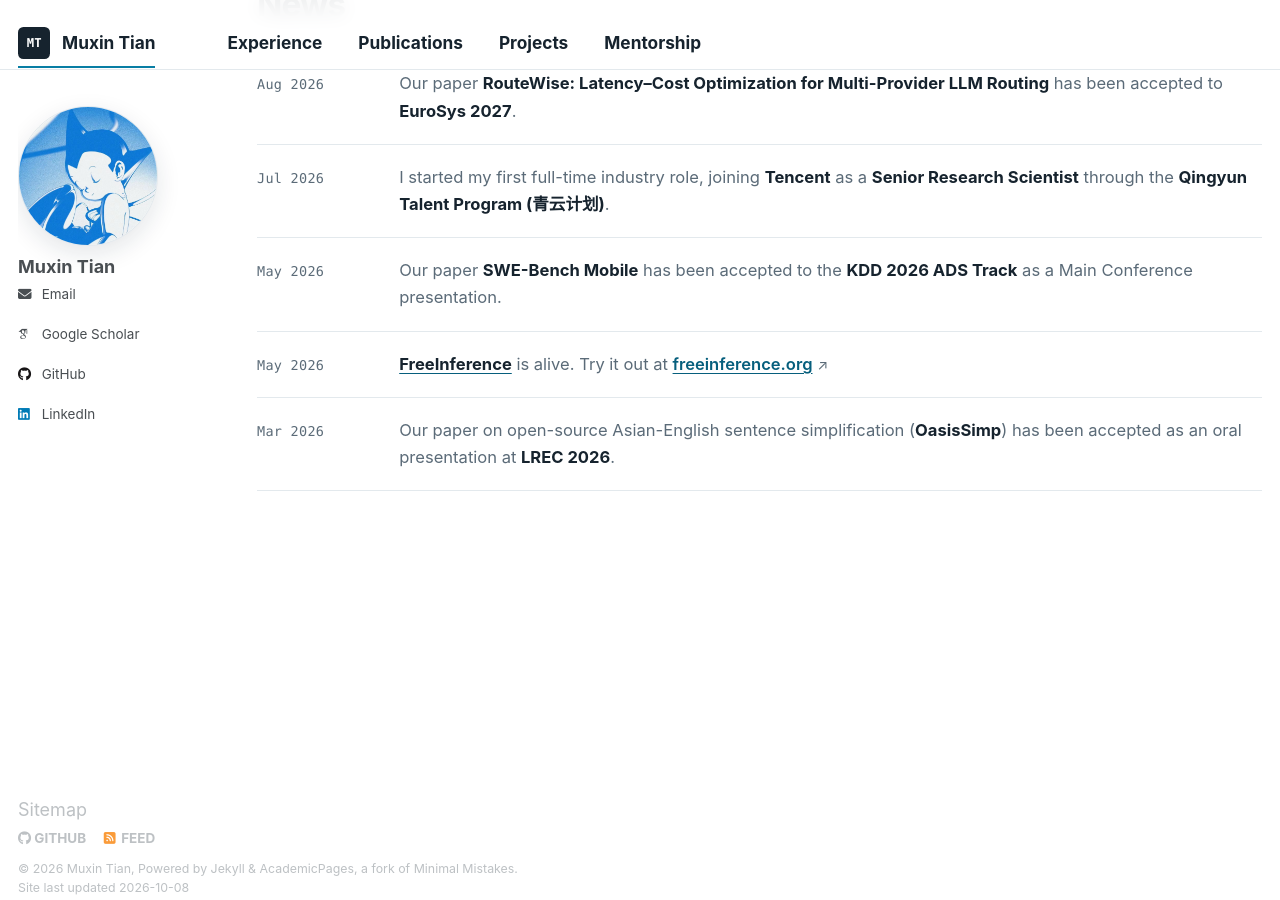
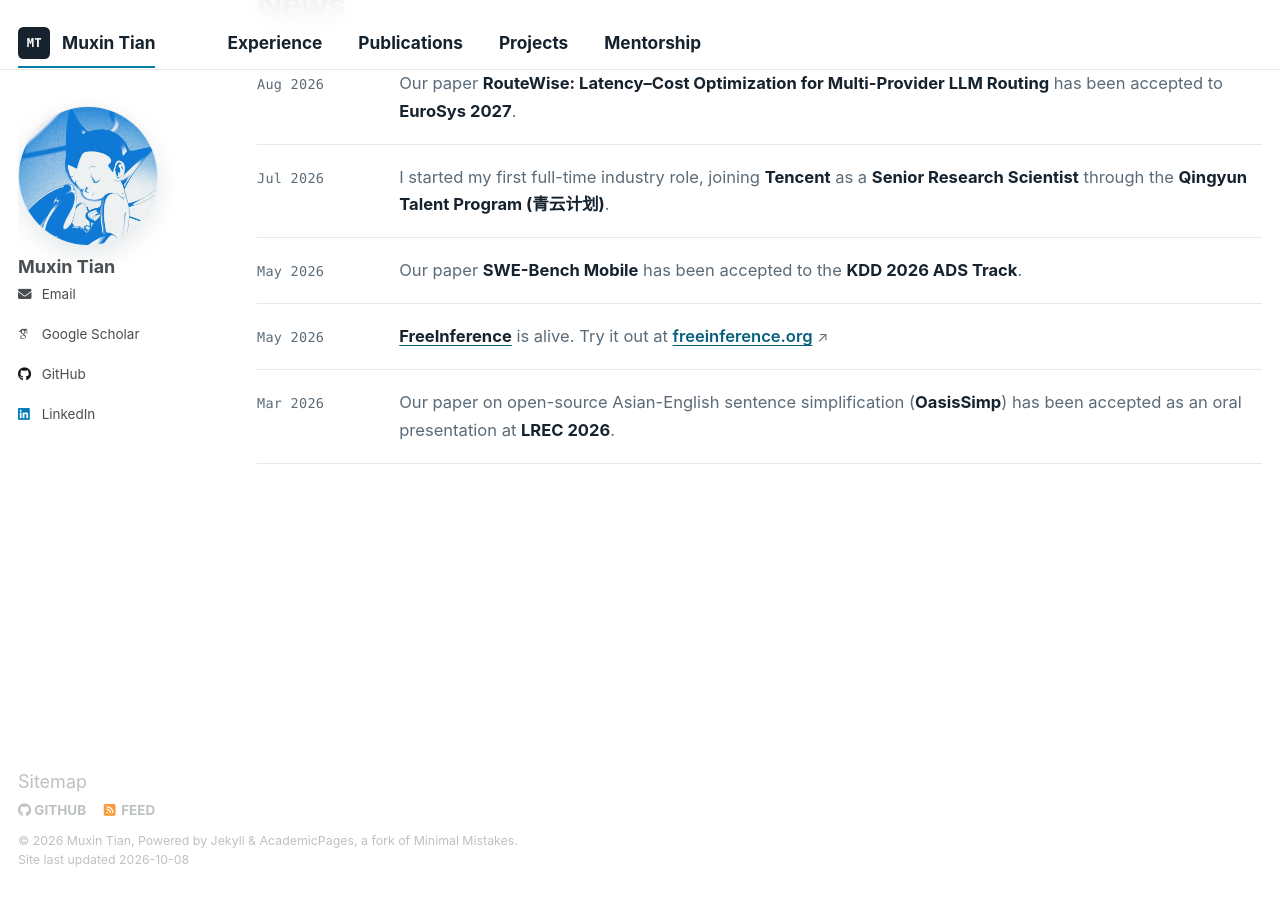
Before and after one commit to realtmxi/realtmxi.github.io, a Jekyll site: the page built from _pages/about.md, in a window 1280 px wide and 900 px high, scrolled down 1326 px. Built offline with Jekyll 4.4.1, drawn with Linux system fonts in a browser that asks for light colours; some web fonts are replaced.

Commit message:
Simplify KDD ADS Track publication wording

```diff
--- a/_pages/about.md
+++ b/_pages/about.md
@@ -76,7 +76,7 @@
     <article class="news-item">
       <time class="news-date" datetime="2026-05">May 2026</time>
       <div class="news-text">
-        <p>Our paper <strong>SWE-Bench Mobile</strong> has been accepted to the <strong>KDD 2026 ADS Track</strong> as a Main Conference presentation.</p>
+        <p>Our paper <strong>SWE-Bench Mobile</strong> has been accepted to the <strong>KDD 2026 ADS Track</strong>.</p>
       </div>
     </article>
 
--- a/_pages/publications.html
+++ b/_pages/publications.html
@@ -274,7 +274,7 @@
     Zhe Wang<span class="symbol-tooltip" data-tooltip="Equal Contribution">*</span>,
     Blair Yang, Zhenwei Tang, Kunlun Zhu, Honghua Dong, Hanchen Li, Xinni Xie, Guangjing Wang, Jiaxuan You
   </div>
-  <div class="pub-venue">KDD 2026 ADS Track, Main Conference Presentation</div>
+  <div class="pub-venue">KDD 2026 ADS Track</div>
   <div class="pub-links">
     <a href="https://dl.acm.org/doi/10.1145/3770855.3818488" class="pub-link" target="_blank">paper</a><span class="sep">|</span><a href="https://swebenchmobile.com" class="pub-link" target="_blank">project</a>
   </div>
```
